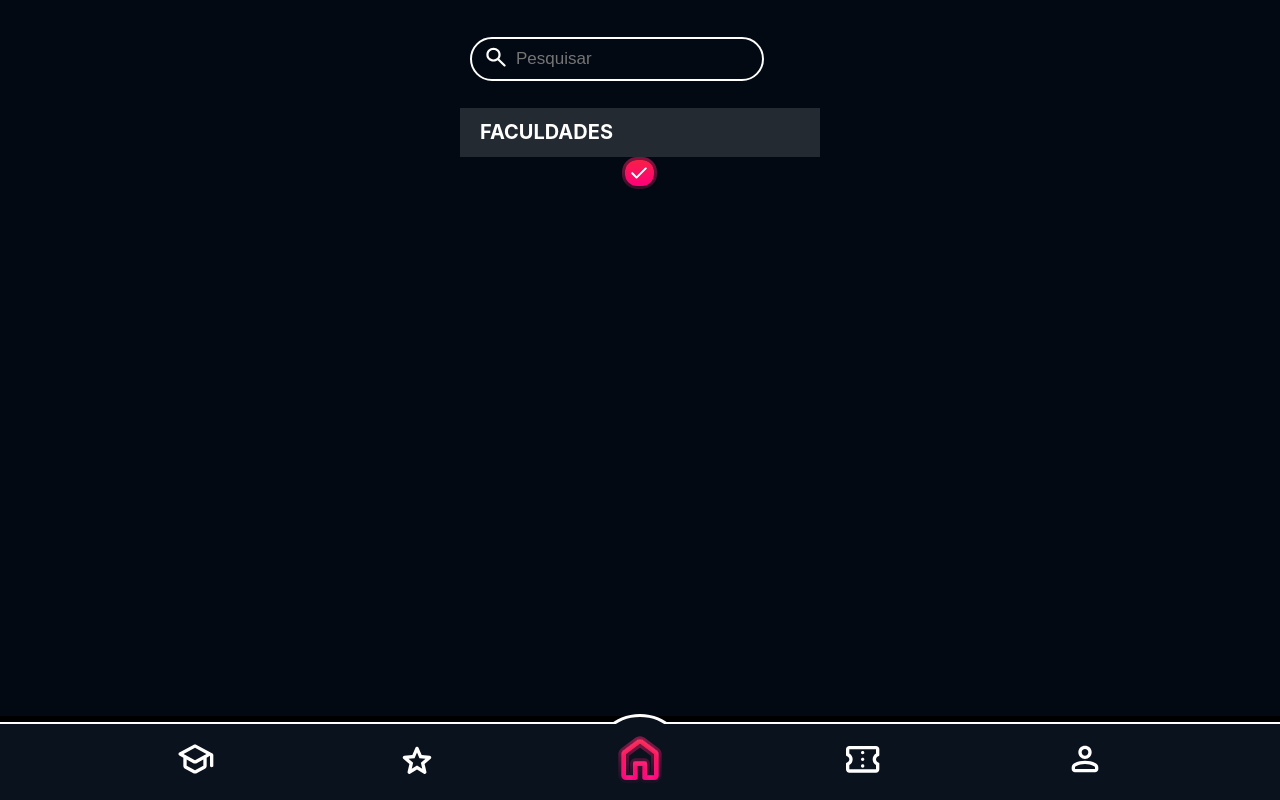
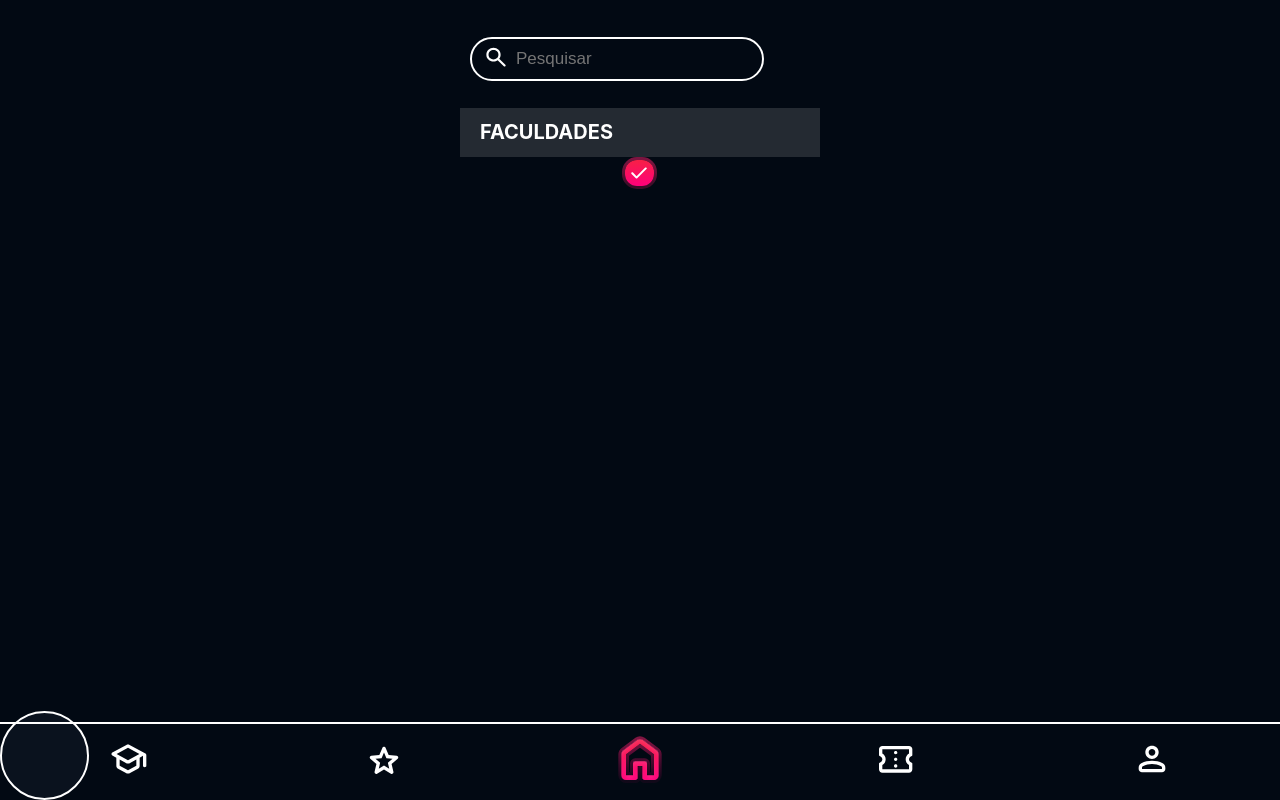
Before and after one commit to JoaoGabrielVianna/prototipo-v1, a React (Vite) app: page / in a window 1280 px wide. Built offline with nearby package versions, Linux system fonts and the light colour scheme.

Commit message:
atualizei a navbar

```diff
--- a/src/assets/icons/navbar/Destaque-Icon.jsx
+++ b/src/assets/icons/navbar/Destaque-Icon.jsx
@@ -3,6 +3,7 @@ import React from "react";
 const DestaqueIcon = ({ ativo }) => {
     if (ativo) {
         return(
+            <>
             <svg width="56" height="56" viewBox="0 0 56 56" fill="none" xmlns="http://www.w3.org/2000/svg">
 <g filter="url(#filter0_i_170_496)">
 <path d="M20.65 41.5917L28 37.1583L35.35 41.65L33.425 33.25L39.9 27.65L31.3833 26.8917L28 18.9583L24.6167 26.8333L16.1 27.5917L22.575 33.25L20.65 41.5917ZM28 42.6417L18.3167 48.475C17.8889 48.7472 17.4417 48.8639 16.975 48.825C16.5083 48.7861 16.1 48.6305 15.75 48.3583C15.4 48.0861 15.1278 47.7458 14.9333 47.3375C14.7389 46.9292 14.7 46.4722 14.8167 45.9667L17.3833 34.9417L8.80833 27.5333C8.41944 27.1833 8.17638 26.7847 8.07916 26.3375C7.98194 25.8903 8.01111 25.4528 8.16666 25.025C8.32222 24.5972 8.55555 24.2472 8.86666 23.975C9.17777 23.7028 9.60555 23.5278 10.15 23.45L21.4667 22.4583L25.8417 12.075C26.0361 11.6083 26.3375 11.2583 26.7458 11.025C27.1542 10.7917 27.5722 10.675 28 10.675C28.4278 10.675 28.8458 10.7917 29.2542 11.025C29.6625 11.2583 29.9639 11.6083 30.1583 12.075L34.5333 22.4583L45.85 23.45C46.3944 23.5278 46.8222 23.7028 47.1333 23.975C47.4444 24.2472 47.6778 24.5972 47.8333 25.025C47.9889 25.4528 48.018 25.8903 47.9208 26.3375C47.8236 26.7847 47.5805 27.1833 47.1917 27.5333L38.6167 34.9417L41.1833 45.9667C41.3 46.4722 41.2611 46.9292 41.0667 47.3375C40.8722 47.7458 40.6 48.0861 40.25 48.3583C39.9 48.6305 39.4917 48.7861 39.025 48.825C38.5583 48.8639 38.1111 48.7472 37.6833 48.475L28 42.6417Z" fill="url(#paint0_linear_170_496)"/>
@@ -28,8 +29,8 @@ const DestaqueIcon = ({ ativo }) => {
 <stop offset="1" stop-color="#FF007A" stop-opacity="0.06"/>
 </linearGradient>
 </defs>
-</svg>
-
+            </svg>
+            </>
         )
     }
     else {
--- a/src/assets/icons/navbar/Home-Icon.jsx
+++ b/src/assets/icons/navbar/Home-Icon.jsx
@@ -1,9 +1,11 @@
 import React from "react";
+
 
 const HomeIcon = ({ ativo }) => {
     if (ativo) {
         return(
-            <svg width="56" height="56" viewBox="0 0 56 56" fill="none" xmlns="http://www.w3.org/2000/svg">
+            <>
+            <svg  width="56" height="56" viewBox="0 0 56 56" fill="none" xmlns="http://www.w3.org/2000/svg">
     <g filter="url(#filter0_i_150_236)">
         <path
             d="M14 44.3333H21V32.6667C21 32.0055 21.2236 31.4514 21.6708 31.0042C22.1181 30.5569 22.6722 30.3333 23.3333 30.3333H32.6667C33.3278 30.3333 33.8819 30.5569 34.3292 31.0042C34.7764 31.4514 35 32.0055 35 32.6667V44.3333H42V23.3333L28 12.8333L14 23.3333V44.3333ZM9.33333 44.3333V23.3333C9.33333 22.5944 9.49861 21.8944 9.82917 21.2333C10.1597 20.5722 10.6167 20.0278 11.2 19.6L25.2 9.09999C26.0167 8.47777 26.95 8.16666 28 8.16666C29.05 8.16666 29.9833 8.47777 30.8 9.09999L44.8 19.6C45.3833 20.0278 45.8403 20.5722 46.1708 21.2333C46.5014 21.8944 46.6667 22.5944 46.6667 23.3333V44.3333C46.6667 45.6167 46.2097 46.7153 45.2958 47.6292C44.3819 48.543 43.2833 49 42 49H32.6667C32.0056 49 31.4514 48.7764 31.0042 48.3292C30.5569 47.8819 30.3333 47.3278 30.3333 46.6667V35H25.6667V46.6667C25.6667 47.3278 25.4431 47.8819 24.9958 48.3292C24.5486 48.7764 23.9944 49 23.3333 49H14C12.7167 49 11.6181 48.543 10.7042 47.6292C9.79028 46.7153 9.33333 45.6167 9.33333 44.3333Z"
@@ -38,6 +40,7 @@ const HomeIcon = ({ ativo }) => {
         </linearGradient>
     </defs>
             </svg>
+            </>
         )
     }
     else {
--- /dev/null
+++ b/src/components/navbar/indicator.jsx
@@ -0,0 +1,10 @@
+import React from "react";
+import './navigationbar.css';
+function Indicator({positionX = 0, positionY = -53}){
+    return(
+        <div className="Indicator" style={{left: positionX}}></div>
+
+    )
+}
+
+export default Indicator;
--- a/src/components/navbar/navigationbar.css
+++ b/src/components/navbar/navigationbar.css
@@ -5,37 +5,53 @@
 
 .navbar{
   width: 100%;
-  height: 84px;
-  position: fixed;
+  height: 76px;
+  position: absolute;
   bottom: 0;
   display: flex;
   /* justify-content: center; */
   /* align-items: center; */
-  background-color: black;
+  /* background-color: pink; */
+  border-top: 2px solid white;
 }
 .navbar .section {
     width: 100%;
     height: 76px;
     position: absolute;
     bottom: 0;
-  border-top: 2px solid white;
+
     display: flex;
     justify-content: space-evenly;
     align-items: center;
-    background-color: var(--blue-dark);
+    /* background-color: green; */
+
+    position: absolute;
     z-index: 1;
 }
 .icon{
-  z-index: 1;
+  /* height: 7px; */
+
   /* background-color: #0A121E; */
   /* background-color: aqua; */
-}
-
-.navbar .section div{
-  width: 56px;
-  height: 56px;
+  /* width: 56px; */
+  /* height: 56px; */
 
   display: flex;
   justify-content: center;
   align-items: center;
+  z-index: 1;
 }
+
+.Indicator {
+  width: 85px; /* Tamanho do círculo vazado */
+  height: 85px; /* Tamanho do círculo vazado */
+  background-color: var(--blue-dark); /* Fundo transparente para criar o efeito de vazado */
+  border: 2px solid white; /* Borda vermelha (pode ajustar a cor conforme necessário) */
+  border-radius: 50%; /* Bordas arredondadas para criar um círculo */
+  position: absolute;
+  transition: transform  0.5s ease-in-out;
+  bottom: 0; /* Posição vertical no centro */
+  left: 0; /* Posição horizontal no centro */
+  /* transform: translate(-50%, -50%); Centraliza o elemento */
+  z-index: 0; /* Coloca o círculo vazado acima dos ícones */
+}
--- a/src/components/navbar/navigationbar.jsx
+++ b/src/components/navbar/navigationbar.jsx
@@ -1,64 +1,45 @@
-import { React, useState, useEffect} from "react";
+import React, {useState} from "react";
 import { Link, useLocation } from "react-router-dom";
-import './navigationbar.css'
+import './navigationbar.css';
 import HomeIcon from "../../assets/icons/navbar/Home-Icon";
 import DestaqueIcon from "../../assets/icons/navbar/Destaque-Icon";
 import ProfileIcon from "../../assets/icons/navbar/Profile-Icon";
 import FaculdadeIcon from "../../assets/icons/navbar/Faculdade-Icon";
 import EventosIcon from "../../assets/icons/navbar/Eventos-Icon";
-
+import Indicator from "./indicator";
 
 function Navbar() {
-    const [position, setPosition] = useState({ x: 0, y: 0 });
+    const location = useLocation();
+    const icons = [
+        { componente: <FaculdadeIcon ativo={location.pathname === '/faculdade'} />, local: '/faculdade', pX: -7 },
+        { componente: <DestaqueIcon ativo={location.pathname === '/destaque'} />, local: '/destaque', pX: 10 },
+        { componente: <HomeIcon ativo={location.pathname === '/'} />, local: '/', pX: 20 },
+        { componente: <EventosIcon ativo={location.pathname === '/eventos'} />, local: '/eventos', pX: 30 },
+        { componente: <ProfileIcon ativo={location.pathname === '/profile'} />, local: '/profile', pX: 40 },
+    ]
 
-    useEffect(() => {
-        const storedPosition = JSON.parse(localStorage.getItem('circlePosition'));
-        if (storedPosition) {
-        setPosition(storedPosition);
-        }
-        else {
-            // Defina uma posição padrão se o localStorage estiver vazio
-            setPosition({ x: 0, y: 0 });
-        }
-    }, []);
+    const [position, setPosition] = useState(0);
 
-    const moveCircle = (x, y) => {
-        const newPosition = { x, y };
-        setPosition(newPosition);
-        localStorage.setItem('circlePosition', JSON.stringify(newPosition));
-    };
-    const location = useLocation();
-
-
+    const changeScreen = ({x}) => {
+        setPosition(x)
+    }
 
     return (
-        <>
-            <div className="navbar">
-                <div className="section">
-                <div className="circle" style={{ transform: `translate(${position.x}px, ${position.y}px)`, width: 90, height: 90, borderRadius: 100, border: '3px solid white', backgroundColor: '#0A121E', transition: 'transform 1s', zIndex: 0, position: 'absolute', display: 'flex', alignItems: 'flex-end'}}></div>
-                    <div style={{width: '100%', height: '99.9%', backgroundColor: '#0A121E', position: 'absolute', bottom: 0}}></div>
-                    <div className="icon">
-                        <Link to='/faculdade' onClick={() => moveCircle(-138,0)}><FaculdadeIcon ativo={location.pathname === '/faculdade'} /></Link>
+        <><Indicator positionX={position}/>
+        <div className="navbar">
+
+            <div className="section">
+
+                {icons.map((icon, index) => (
+                    <div key={index} className="icon" style={{height: '100%', width: '100%'}} onClick={() => {changeScreen(icon.pX), console.log(icon.pX)}}>
+                        <Link to={icon.local}>{icon.componente}</Link>
+
                     </div>
-                    <div className="icon">
-                        <Link to='/destaque' onClick={() => moveCircle(-73,0)}><DestaqueIcon ativo={location.pathname === '/destaque'} /></Link>
-                    </div>
-
-                    <div className="icon">
-                        <Link to='/' onClick={() => moveCircle(0,0)}><HomeIcon ativo={location.pathname === '/'} /></Link>
-                    </div>
-
-                    <div className="icon">
-                        <Link to='/eventos' onClick={() => moveCircle(70,0)}><EventosIcon ativo={location.pathname === '/eventos'} /></Link>
-                    </div>
-
-                    <div className="icon">
-                        <Link to='/profile' onClick={() => moveCircle(138,0)}><ProfileIcon ativo={location.pathname === '/profile'} /></Link>
-                    </div>
-                </div>
-
+                ))}
 
             </div>
+
+        </div>
         </>
     )
 }
--- a/src/pages/destaque-page/destaque-page.jsx
+++ b/src/pages/destaque-page/destaque-page.jsx
@@ -1,5 +1,6 @@
 import React from "react";
 import Navbar from "../../components/navbar/navigationbar";
+import Indicator from "../../components/navbar/indicator";
 
 function DestaqueScreen(){
     return(
--- a/src/pages/home-page/home-page.css
+++ b/src/pages/home-page/home-page.css
@@ -1,5 +1,11 @@
 body{
     background-color: #020913;
+    display: flex;
+    flex-direction: column;
+    align-items: center;
+}
+
+.body{
     display: flex;
     flex-direction: column;
     justify-content: flex-start;
--- a/src/pages/home-page/home-page.jsx
+++ b/src/pages/home-page/home-page.jsx
@@ -8,7 +8,7 @@ import MovingComponent from "./teste";
 function HomeScreen() {
     return (
         <>
-            <body>
+            <div className="body">
                 <nav>
                     <div className="search">
                         <Search/>
@@ -23,7 +23,7 @@ function HomeScreen() {
                 {/* <MovingComponent/> */}
 
                 <Navbar></Navbar>
-            </body>
+            </div>
         </>
     )
 }
```
Also changed, not shown: src/assets/icons/navbar/Eventos-Icon.jsx (+2 -0 lines), src/assets/icons/navbar/Faculdade-Icon.jsx (+3 -2 lines), src/assets/icons/navbar/Profile-Icon.jsx (+2 -0 lines).
